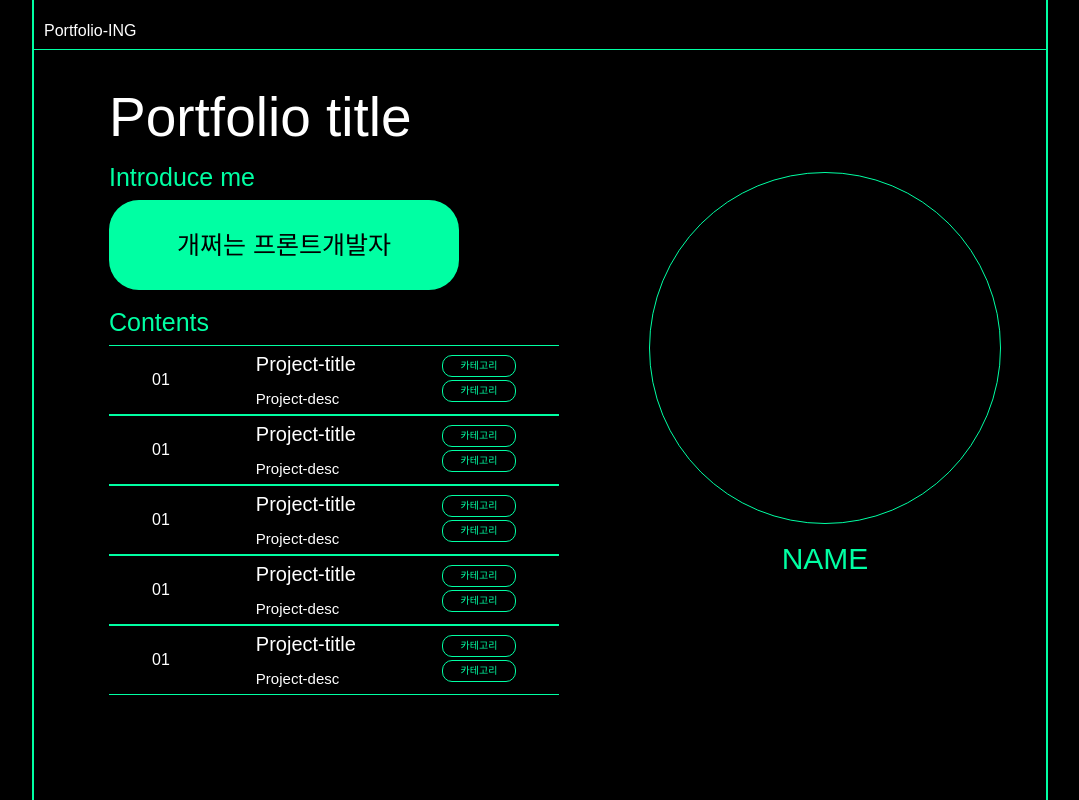
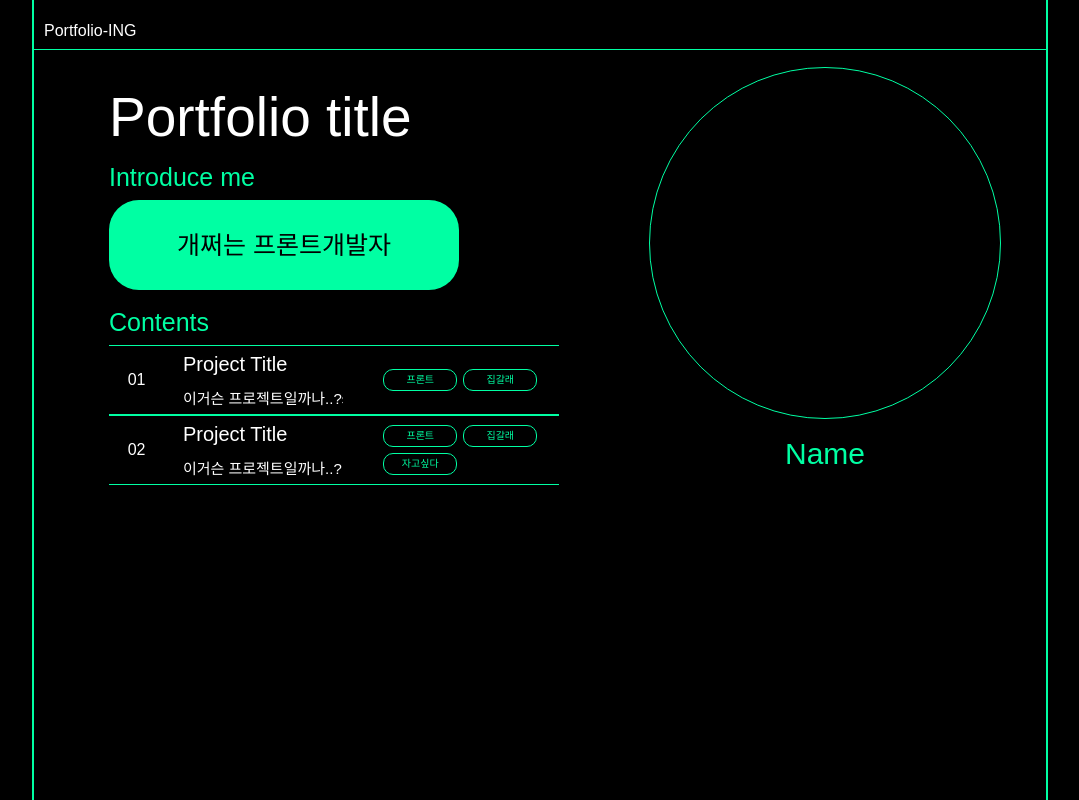
Before and after one commit to PortfolioING/PortfolioING_frontend, a React (Vite) app in the folder ping/: page /templates1 in a window 1280 px wide. Shown: the whole page, without its empty margins (100-1179 px from the left). Built offline with nearby package versions, Linux system fonts and the light colour scheme; a web font is replaced by a local one.

Commit message:
포토폴리오 템플릿 페이지에서 서버로 받아와야하는 부분  props, json 데이터로 change

```diff
--- a/ping/src/components/SimpleTemplate/Simple.jsx
+++ b/ping/src/components/SimpleTemplate/Simple.jsx
@@ -1,53 +1,75 @@
 import React from "react";
 import { Wrapper, Content, MainContent, ProjectWrapper } from "./Simple.styles";
 import { useNavigate } from "react-router-dom";
-const Simple = () => {
+const Simple = ({ mainColor = "" }) => {
+  const userIntro = {
+    title: "Portfolio title",
+    introduce: "개쩌는 프론트개발자",
+    name: "Name",
+    img: "",
+    projects: [
+      {
+        number: "01",
+        title: "Project Title",
+        desc: "이거슨 프로젝트일까나..?sjsjjsjsjsjsjsj",
+        categories: ["프론트", "집갈래"],
+      },
+      {
+        number: "02",
+        title: "Project Title",
+        desc: "이거슨 프로젝트일까나..?",
+        categories: ["프론트", "집갈래", "자고싶다"],
+      },
+    ],
+  };
+
   return (
     <Wrapper>
-      <Content>
+      <Content mainColor={mainColor}>
         <div className="label">Portfolio-ING</div>
         <div style={{ display: "flex", justifyContent: "space-around" }}>
-          <MainContent>
-            <div className="title">Portfolio title</div>
+          <MainContent mainColor={mainColor}>
+            <div className="title">{userIntro.title}</div>
             <section className="introduce-div">
               <p className="content-title">Introduce me</p>
-              <div className="introduce-desc">개쩌는 프론트개발자</div>
+              <div className="introduce-desc">{userIntro.introduce}</div>
             </section>
             <section>
               <p className="content-title">Contents</p>
               <div>
-                <Projectdiv />
-                <Projectdiv />
-                <Projectdiv />
-                <Projectdiv />
-                <Projectdiv />
+                {userIntro.projects.map((project) => (
+                  <Projectdiv project={project} />
+                ))}
               </div>
             </section>
           </MainContent>
           <div className="left">
-            <div className="img"></div>
-            <div>NAME</div>
+            <div className="img">{userIntro.img}</div>
+            <div>{userIntro.name}</div>
           </div>
         </div>
       </Content>
     </Wrapper>
   );
 };
-const Projectdiv = () => {
+const Projectdiv = ({ project }) => {
   const navigate = useNavigate();
   const handleClick = () => {
+    //프로젝트의 number나 아이디를 통해 해당 프로젝트 받아와야함
+    //받아오는 위치는 아래 url
     navigate("/templates1-project");
   };
   return (
     <ProjectWrapper onClick={handleClick}>
-      <div>01</div>
+      <div>{project.number}</div>
       <div className="desc">
-        <p className="title">Project-title</p>
-        <p>Project-desc</p>
+        <p className="title">{project.title}</p>
+        <p>{project.desc}</p>
       </div>
       <div className="category-wrap">
-        <div>카테고리</div>
-        <div>카테고리</div>
+        {project.categories.map((category) => (
+          <div>{category}</div>
+        ))}
       </div>
     </ProjectWrapper>
   );
--- a/ping/src/components/SimpleTemplate/Simple.styles.jsx
+++ b/ping/src/components/SimpleTemplate/Simple.styles.jsx
@@ -9,8 +9,8 @@ const Content = styled.div`
   margin: 0 auto;
   width: 1012px;
   height: inherit;
-  border-left: 2px solid #00ffa3;
-  border-right: 2px solid #00ffa3;
+  border-left: 2px solid ${(props) => (props.color ? props.color : "#00ffa3")};
+  border-right: 2px solid ${(props) => (props.color ? props.color : "#00ffa3")};
 
   display: flex;
   flex-direction: column;
@@ -20,7 +20,8 @@ const Content = styled.div`
     padding: 10px;
     height: 50px;
     color: white;
-    border-bottom: 1px solid #00ffa3;
+    border-bottom: 1px solid
+      ${(props) => (props.color ? props.color : "#00ffa3")};
     box-sizing: border-box;
   }
   .content-label {
@@ -28,8 +29,9 @@ const Content = styled.div`
     display: flex;
     justify-content: center;
     align-items: center;
-    color: #00ffa3;
-    border-bottom: 1px solid #00ffa3;
+    color: ${(props) => (props.color ? props.color : "#00ffa3")};
+    border-bottom: 1px solid
+      ${(props) => (props.color ? props.color : "#00ffa3")};
     font-size: 28px;
     font-weight: 700;
   }
@@ -39,12 +41,12 @@ const Content = styled.div`
     flex-direction: column;
     justify-content: center;
     align-items: center;
-    color: #00ffa3;
+    color: ${(props) => (props.color ? props.color : "#00ffa3")};
 
     font-size: 30px;
 
     > .img {
-      border: 1px solid #00ffa3;
+      border: 1px solid ${(props) => (props.color ? props.color : "#00ffa3")};
       width: 350px;
       height: 350px;
       border-radius: 50%;
@@ -66,7 +68,7 @@ const MainContent = styled.div`
     .content-title {
       font-size: 25px;
       font-weight: 400;
-      color: #00ffa3;
+      color: ${(props) => (props.color ? props.color : "#00ffa3")};
       margin-bottom: 10px;
     }
   }
@@ -80,7 +82,7 @@ const MainContent = styled.div`
       height: 90px;
       border-radius: 30px;
       font-size: 25px;
-      background-color: #00ffa3;
+      background-color: ${(props) => (props.color ? props.color : "#00ffa3")};
       color: black;
     }
   }
@@ -92,35 +94,39 @@ const ProjectWrapper = styled.div`
   width: 450px;
   height: 70px;
   color: white;
-  border-top: 1px solid #00ffa3;
-  border-bottom: 1px solid #00ffa3;
+  border-top: 1px solid ${(props) => (props.color ? props.color : "#00ffa3")};
+  border-bottom: 1px solid ${(props) => (props.color ? props.color : "#00ffa3")};
   box-sizing: border-box;
   > .desc {
+    width: 160px;
     height: inherit;
     display: flex;
     flex-direction: column;
     justify-content: space-around;
     font-size: 15px;
+    overflow: hidden;
+    white-space: nowrap;
+    text-overflow: ellipsis;
     > .title {
       font-size: 20px;
     }
   }
   > .category-wrap {
-    display: flex;
-    flex-direction: column;
+    display: grid;
+    grid-template-columns: repeat(2, 1fr);
     align-items: center;
-    justify-content: center;
+
     > div {
       display: flex;
       justify-content: center;
       align-items: center;
-      border: 0.5px solid #00ffa3;
+      border: 0.5px solid ${(props) => (props.color ? props.color : "#00ffa3")};
       width: 72px;
       height: 20px;
       border-radius: 10px;
       font-size: 10px;
-      color: #00ffa3;
-      margin-bottom: 3px;
+      color: ${(props) => (props.color ? props.color : "#00ffa3")};
+      margin: 3px;
     }
   }
 `;
--- a/ping/src/pages/PortfolioTemplates/TemplatePopup.jsx
+++ b/ping/src/pages/PortfolioTemplates/TemplatePopup.jsx
@@ -27,13 +27,6 @@ const TemplatePopup = ({ handlePopupClose }) => {
           btnfontSize="15px"
           btnfontWeight="700"
         />
-        <Button
-          btnwidth="100px"
-          btnheight="40px"
-          childern={"색상변경"}
-          btnfontSize="15px"
-          btnfontWeight="700"
-        />
       </div>
     </TemplateWrapper>
   );
--- a/ping/src/pages/PortfolioTemplates/Templates.jsx
+++ b/ping/src/pages/PortfolioTemplates/Templates.jsx
@@ -7,6 +7,7 @@ import {
 } from "./Templates.styles";
 
 import TemplatePopup from "./TemplatePopup";
+import { useNavigate } from "react-router-dom";
 
 const TemplateDesc = ({ template, onClick }) => {
   return (
@@ -54,11 +55,20 @@ const Templates = ({ name }) => {
   const handlePopupClose = () => {
     setSelectedTemplate(null); // 팝업 닫기
   };
-
+  const navigator = useNavigate();
+  const handleUserPage = () => {
+    navigator("/user");
+  };
   return (
     <div style={{ background: "black" }}>
       <Header>
-        <div className="user-name">{name}</div>
+        <div
+          onClick={handleUserPage}
+          className="user-name"
+          style={{ cursor: "pointer" }}
+        >
+          {name}
+        </div>
         <img
           alt="user-img"
           src="http://via.placeholder.com/150x150"
--- a/ping/src/pages/Survey/Survey.jsx
+++ b/ping/src/pages/Survey/Survey.jsx
@@ -35,6 +35,7 @@ const PortfolioCreation = () => {
   };
   const navigate = useNavigate();
   const handleClick = () => {
+    //서버에 설문 전송 코드 추가
     navigate("/templates");
   };
 
--- a/ping/src/pages/User/MainContent/UserProfileEidtor.jsx
+++ b/ping/src/pages/User/MainContent/UserProfileEidtor.jsx
@@ -8,6 +8,7 @@ const UserProfileWrapper = styled.div`
   display: flex;
   flex-direction: column;
   justify-content: center;
+  align-items: center;
   > * {
     margin-bottom: 20px;
   }
@@ -28,18 +29,24 @@ const UserProfileEditor = () => {
       <UserProfileImg>
         <img src="http://via.placeholder.com/150x150" alt="user-photo" />
       </UserProfileImg>
-      <div>
+      <div
+        style={{
+          display: "flex",
+          flexDirection: "column",
+          alignItems: "flex-start",
+        }}
+      >
         <FormField label="NickName" width="400px" height="50px" />
         <FormField label="Job" width="400px" height="50px" />
         <div
           style={{
             display: "flex",
             alignItems: "center",
-            justifyContent: "space-around",
           }}
         >
-          <FormField label="Phone" width="254x" height="50px" />
+          <FormField label="Phone" width="270x" height="50px" />
           <Button
+            style={{ marginLeft: "12px" }}
             btnfontSize="16px"
             childern="인증하기"
             btnbordercolor="#C5C5C5"
@@ -50,12 +57,12 @@ const UserProfileEditor = () => {
           />
         </div>
       </div>
+
       <div
         style={{
           display: "flex",
           flexDirection: "column",
           alignItems: "center",
-          justifyContent: "space-around",
         }}
       >
         <Button
@@ -69,7 +76,7 @@ const UserProfileEditor = () => {
         />
         <p
           style={{
-            marginTop: "10px",
+            marginTop: "15px",
             cursor: "pointer",
           }}
         >
--- a/ping/src/pages/User/User.jsx
+++ b/ping/src/pages/User/User.jsx
@@ -4,19 +4,31 @@ import MainContent from "./MainContent";
 
 import { useState } from "react";
 
-const LeftSideBar = ({ handleClick }) => {
+const LeftSideBar = ({ handleClick, activeId }) => {
   return (
     <LeftWrapper>
       <Title>My Page</Title>
       <Nav>
         <ul>
-          <li id="1" onClick={handleClick}>
+          <li
+            id="1"
+            className={activeId === "1" ? "active" : ""}
+            onClick={handleClick}
+          >
             개인정보
           </li>
-          <li id="2" onClick={handleClick}>
+          <li
+            id="2"
+            className={activeId === "2" ? "active" : ""}
+            onClick={handleClick}
+          >
             결제관리
           </li>
-          <li id="3" onClick={handleClick}>
+          <li
+            id="3"
+            className={activeId === "3" ? "active" : ""}
+            onClick={handleClick}
+          >
             워크스페이스
           </li>
         </ul>
@@ -34,7 +46,7 @@ export default function User() {
     <>
       <MenuBar />
       <Wrapper>
-        <LeftSideBar handleClick={handleClick} />
+        <LeftSideBar handleClick={handleClick} activeId={userClick} />
         <MainContent menu={userClick} />
       </Wrapper>
     </>
--- a/ping/src/pages/User/User.styles.jsx
+++ b/ping/src/pages/User/User.styles.jsx
@@ -34,8 +34,11 @@ const Nav = styled.nav`
     cursor: pointer;
     font-size: 20px;
     font-weight: 100;
-    &:hover {
+
+    &.active {
       background-color: #e4ff0d;
+      color: white;
+      font-weight: bold;
     }
 
     box-sizing: border-box;
```
